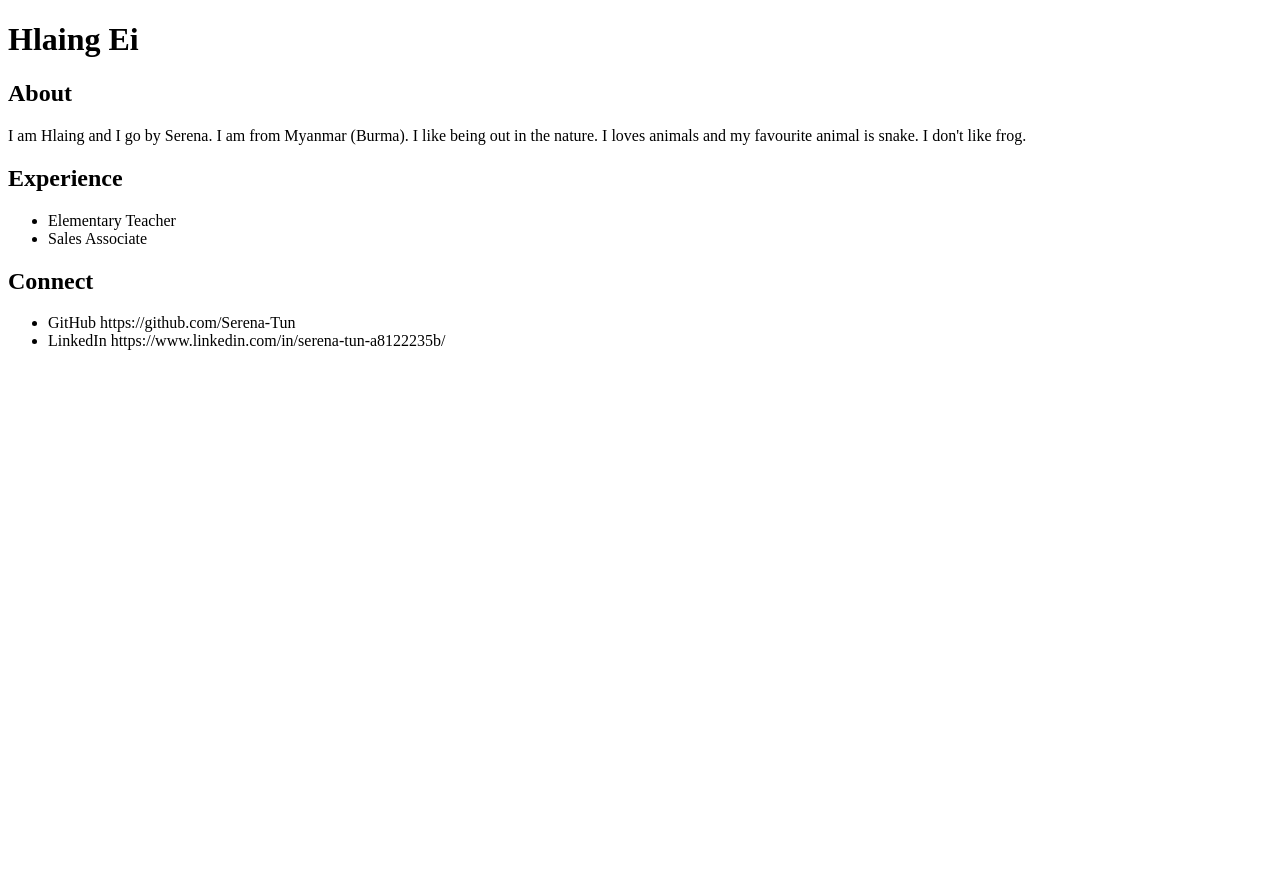
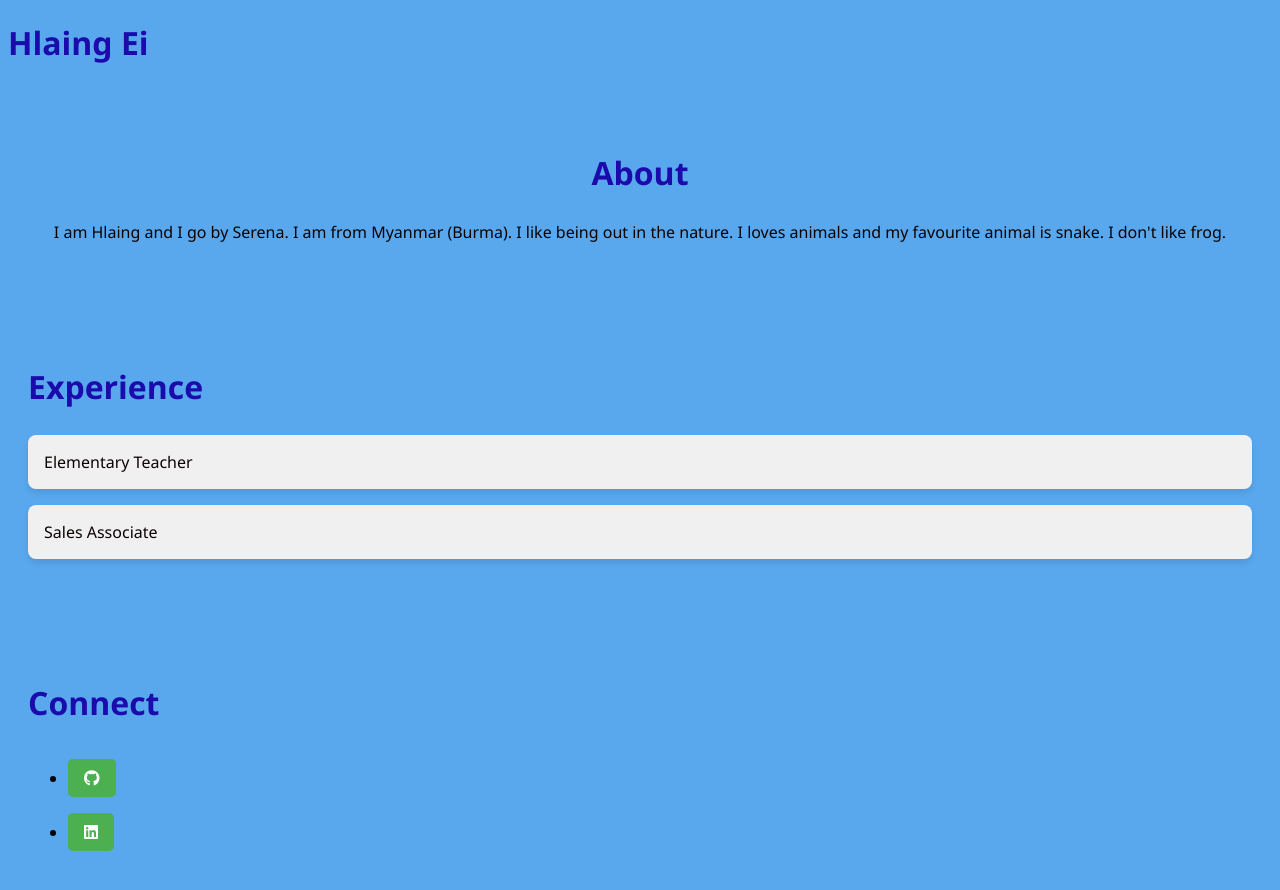
Before and after one commit to Serena-Tun/hlaing-ei-kepler, a plain HTML site: page index.html in a window 1280 px wide. Before the commit the page ends 800 px from the top, so only its background shows below. Drawn offline with Linux system fonts and the light colour scheme.

Commit message:
styling added

```diff
--- /dev/null
+++ b/css/index.css
@@ -0,0 +1,48 @@
+/*A Font family from Google Fonts*/
+@import url("https://fonts.googleapis.com/css2?family=Roboto:wght@400;700&display=swap");
+
+body {
+    background-color: #59a8ee;
+    color: #0b0202;
+    font-family: 'Segoe UI', Tahoma, Geneva, Verdana, sans-serif;
+  }
+
+  section {
+    margin: 40px 0;   /* Adds space above and below each section */
+    padding: 20px;    /* Adds inner spacing inside each section */
+  }
+  #About {
+    text-align: center;
+  }
+  h1, h2, h3 {
+    font-size: 2rem;
+    font-weight: 700;
+    color: #1b0bad;
+  }
+  #Experience ul {
+    list-style: none;
+    padding: 0;
+  }
+
+  #Experience li {
+    background-color: #f0f0f0;
+    margin: 1rem 0;
+    padding: 1rem;
+    border-radius: 8px;
+    box-shadow: 0 4px 6px rgba(0,0,0,0.1);
+  }
+
+  #Connect a {
+    display: inline-block;
+    background-color: #4CAF50;
+    color: white;
+    padding: 0.5rem 1rem;
+    margin: 0.5rem 0;
+    text-decoration: none;
+    border-radius: 5px;
+    transition: background-color 0.3s ease;
+  }
+
+  #Connect a:hover {
+    background-color: #45a049;
+  }
--- a/index.html
+++ b/index.html
@@ -3,6 +3,9 @@
     <title>Hlaing's Portfolio</title>
     <meta name="description" content="About Me">
     <meta name="keywords" content="HTML, CSS, JavaScript">
+    <link rel="stylesheet" href="css/index.css">
+    <link rel="stylesheet" href="https://cdnjs.cloudflare.com/ajax/libs/font-awesome/6.5.0/css/all.min.css">
+
 </head>
 
 <body>
@@ -24,8 +27,8 @@
 <section id="Connect">
     <h2>Connect</h2>
         <ul>
-            <li>GitHub https://github.com/Serena-Tun</li>
-            <li>LinkedIn https://www.linkedin.com/in/serena-tun-a8122235b/</li>
+            <li><a href="https://github.com/Serena-Tun"><i class="fab fa-github"></i></a></li>
+            <li><a href="https://www.linkedin.com/in/serena-tun-a8122235b/"><i class="fab fa-linkedin"></i></a></li>
         </ul>
 </section>
 
```
